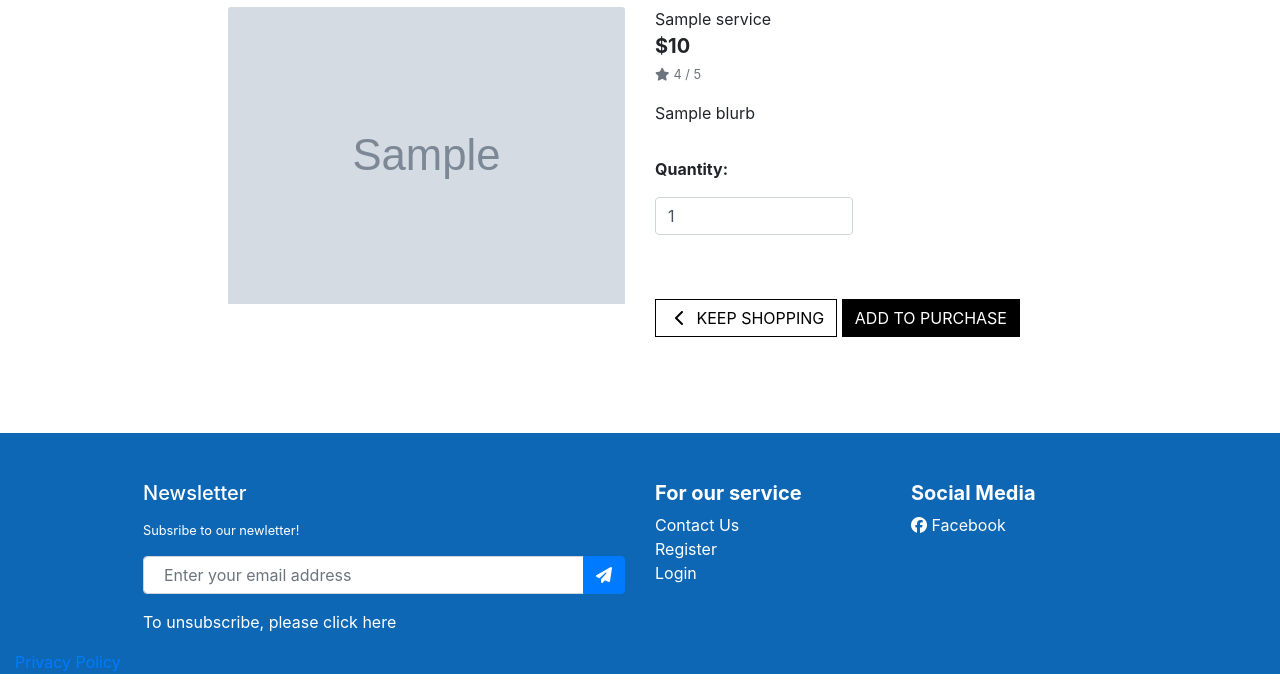
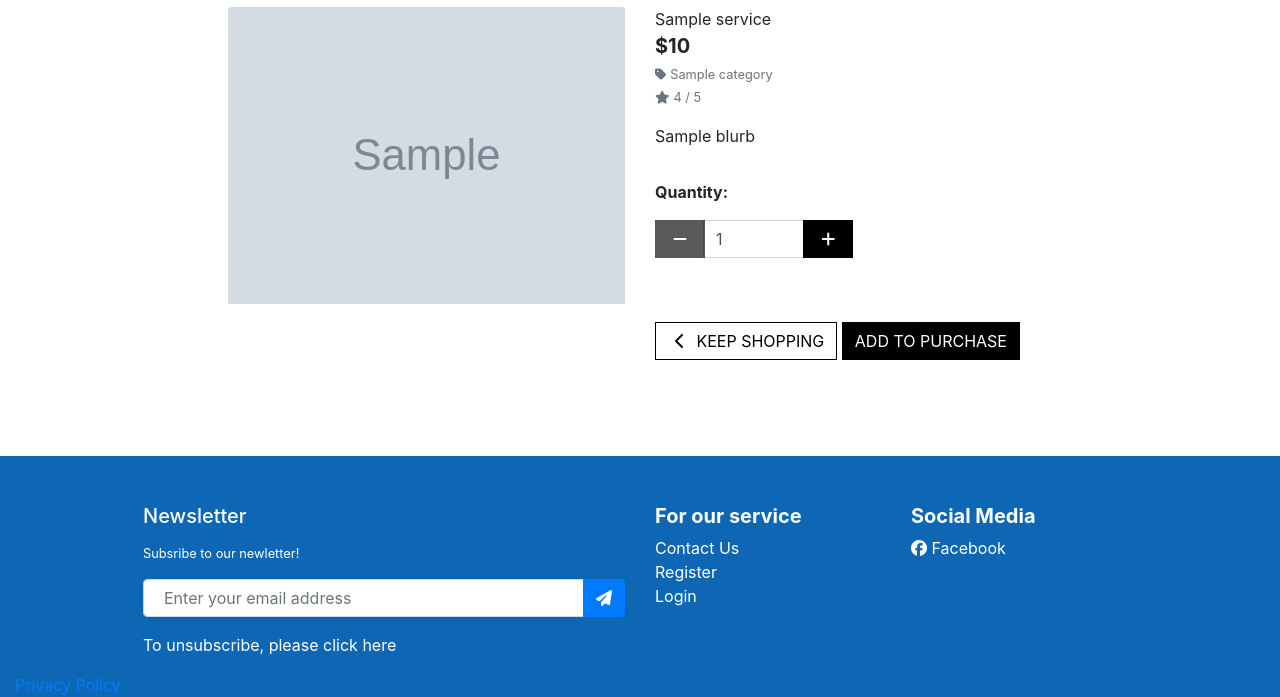
Before and after one commit to dhakal79/Portfolio-project-MS5, a Django app: template service/templates/service/product_detail.html in a window 1280 px wide. Shown: the part 205-902 px from the top of the page. Before the commit the page ends 879 px from the top, so only its background shows below. Run offline with Django 3.2, Linux system fonts and the light colour scheme; the template is opened without the code that fills it: most values are stand-ins (such as "Sample title", 1, 10 or a date in 2020); grey boxes marked "Sample" are stand-in pictures; some libraries are stand-ins or nearby versions.

Commit message:
added a function for add and delete service in service detail page

```diff
--- a/checkout/urls.py
+++ b/checkout/urls.py
@@ -1,8 +1,11 @@
 from django.urls import path
 from . import views
+from .webhooks import webhook
+
 
 urlpatterns = [
     path("", views.checkout, name="checkout"),
     path("checkout_success/<order_number>", views.checkout_success, name="checkout_success"),
     path("cache_checkout_data/", views.cache_checkout_data, name="cache_checkout_data"),
+    path('wh/', webhook, name='webhook'),
 ]
--- a/checkout/webhook_handler.py
+++ b/checkout/webhook_handler.py
@@ -2,10 +2,9 @@ from django.http import HttpResponse
 from django.core.mail import send_mail
 from django.template.loader import render_to_string
 from django.conf import settings
+from service.models import Service
+from .models import Order, OrderLineItem
 
-from .models import Order, OrderLineItem
-from products.models import Product
-from profiles.models import UserProfile
 
 import json
 import time
@@ -32,6 +31,7 @@ class StripeWH_Handler:
             settings.DEFAULT_FROM_EMAIL,
             [cust_email]
         )
+
 
     def handle_event(self, event):
         """
--- a/service/templates/service/product_detail.html
+++ b/service/templates/service/product_detail.html
@@ -30,25 +30,63 @@
                 <div class="product-details-container mb-5 mt-md-5">
                     <p class="mb-0">{{ service.name }}</p>
                     <p class="lead mb-0 text-left font-weight-bold">${{ service.price }}</p>
+                    {% if service.category %}
+                    <p class="small mt-1 mb-0">
+                        <a class="text-muted" href="{% url 'service' %}?category={{ service.category.name }}">
+                            <i class="fas fa-tag mr-1"></i>{{ service.category.friendly_name }}
+                        </a>
+                    </p>
+                    {% endif %}
                     {% if service.rating %}
                         <small class="text-muted"><i class="fas fa-star mr-1"></i>{{ service.rating }} / 5</small>
                     {% else %}
                         <small class="text-muted">No Rating</small>
                     {% endif %}
+                    {% if request.user.is_superuser %}
+                        <small class="ml-3">
+                            <a href="{% url 'edit_product' service.id %}">Edit</a> |
+                            <a class="text-danger" href="{% url 'delete_product' service.id %}">Delete</a>
+                        </small>
+                    {% endif %}
                     <p class="mt-3">{{ service.blurb }}</p>
                     <form class="form" action="{% url 'add_to_purchase' service.id %}" method="POST">
                         {% csrf_token %}
                         <div class="form-row">
+                            {% with product.has_sizes as s %}
+                            {% if s %}
+                                <div class="col-12">
+
+                                </div>
+                            {% endif %}
                             <div class="col-12">
                                 <p class="mt-3"><strong>Quantity:</strong></p>
                                 <div class="form-group w-50">
                                     <div class="input-group">
-                                        <input class="form-control qty_input" type="number" name="quantity" value="1" min="1" max="99" data-item_id="{{ service.id }}" id="id_qty_{{ service.id }}">
+                                        <div class="input-group-prepend">
+                                            <button class="decrement-qty btn btn-black rounded-0"
+                                                data-item_id="{{ service.id }}" id="decrement-qty_{{ service.id }}">
+                                                <span class="icon">
+                                                    <i class="fas fa-minus"></i>
+                                                </span>
+                                            </button>
+                                        </div>
+                                        <input class="form-control qty_input" type="number"
+                                            name="quantity" value="1" min="1" max="99"
+                                            data-item_id="{{ service.id }}"
+                                            id="id_qty_{{ service.id }}">
+                                        <div class="input-group-append">
+                                            <button class="increment-qty btn btn-black rounded-0"
+                                                data-item_id="{{ service.id }}" id="increment-qty_{{ service.id }}">
+                                                <span class="icon">
+                                                    <i class="fas fa-plus"></i>
+                                                </span>
+                                            </button>
+                                        </div>
                                     </div>
                                 </div>
                             </div>
 
-                            <div class="col-12">
+                            <div class="col{% if s %}-12 mt-2{% endif %}">
                                 <a href="{% url 'service' %}" class="btn btn-outline-black rounded-0 mt-5">
                                     <span class="icon">
                                         <i class="fas fa-chevron-left"></i>
@@ -58,6 +96,7 @@
                                 <input type="submit" class="btn btn-black rounded-0 text-uppercase mt-5" value="Add to purchase">
                             </div>
                             <input type="hidden" name="redirect_url" value="{{ request.path }}">
+                            {% endwith %}
                         </div>
                     </form>
                 </div>
@@ -65,3 +104,8 @@
         </div>
     </div>
 {% endblock %}
+
+{% block postloadjs %}
+{{ block.super }}
+{% include 'service/includes/quantity_input_script.html' %}
+{% endblock %}
```
